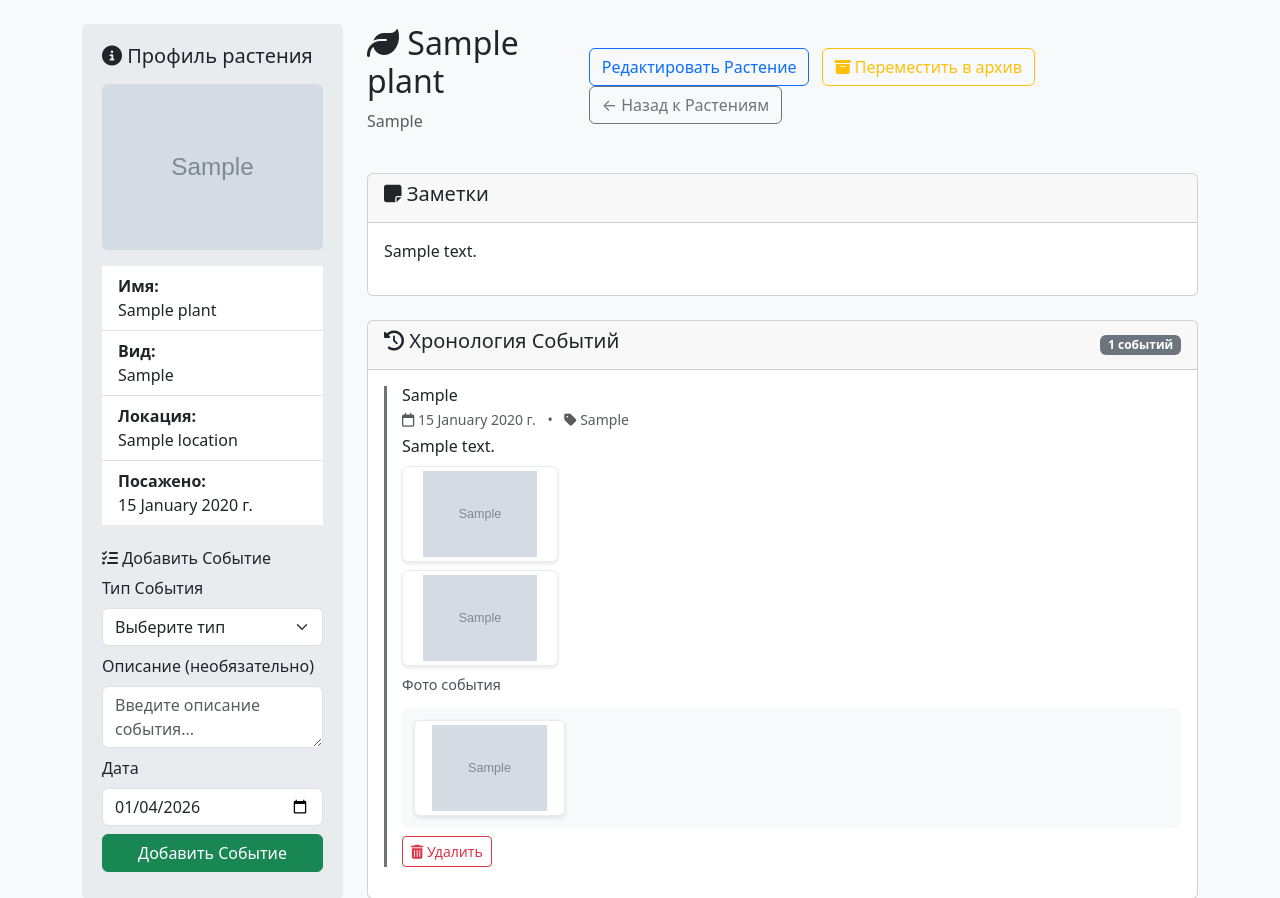
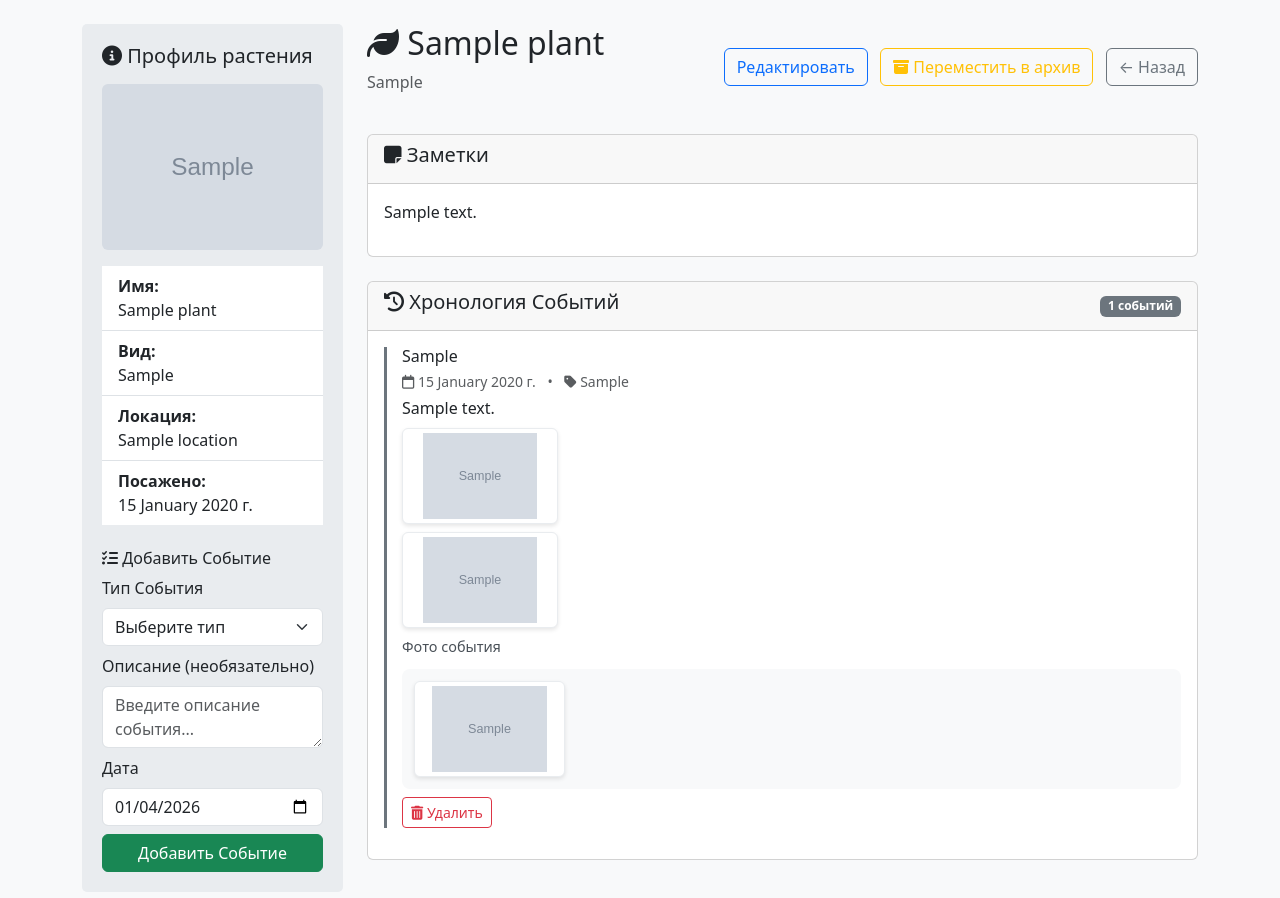
Before and after one commit to v0van4eg/PlantPlan, a Flask app: page /plant/1 in a window 1280 px wide. Shown: the part 76-974 px from the top of the page. Run offline with Flask 3, Linux system fonts and the light colour scheme; data comes from the database, SQL or seed files in the repository; tables that the repository leaves empty hold one stand-in row (values such as "Sample post"); grey boxes marked "Sample" are stand-in pictures.

Commit message:
Уменьшены кнопки

```diff
--- a/templates/plant_detail.html
+++ b/templates/plant_detail.html
@@ -117,7 +117,7 @@
                     </button>
                 </form>
                 {% else %}
-                <a href="{{ url_for('edit_plant', plant_id=plant.id) }}" class="btn btn-outline-primary me-2">Редактировать Растение</a>
+                <a href="{{ url_for('edit_plant', plant_id=plant.id) }}" class="btn btn-outline-primary me-2">Редактировать</a>
                 {% endif %}
                 {% if plant.archived %}
                 <form method="POST" action="{{ url_for('restore_from_archive', plant_id=plant.id) }}" style="display:inline;" onsubmit="return confirm('Вы уверены, что хотите восстановить это растение из архива?')">
@@ -132,7 +132,7 @@
                     </button>
                 </form>
                 {% endif %}
-                <a href="{{ url_for('plants') }}" class="btn btn-outline-secondary">← Назад к Растениям</a>
+                <a href="{{ url_for('plants') }}" class="btn btn-outline-secondary">← Назад</a>
             </div>
         </div>
 
```
